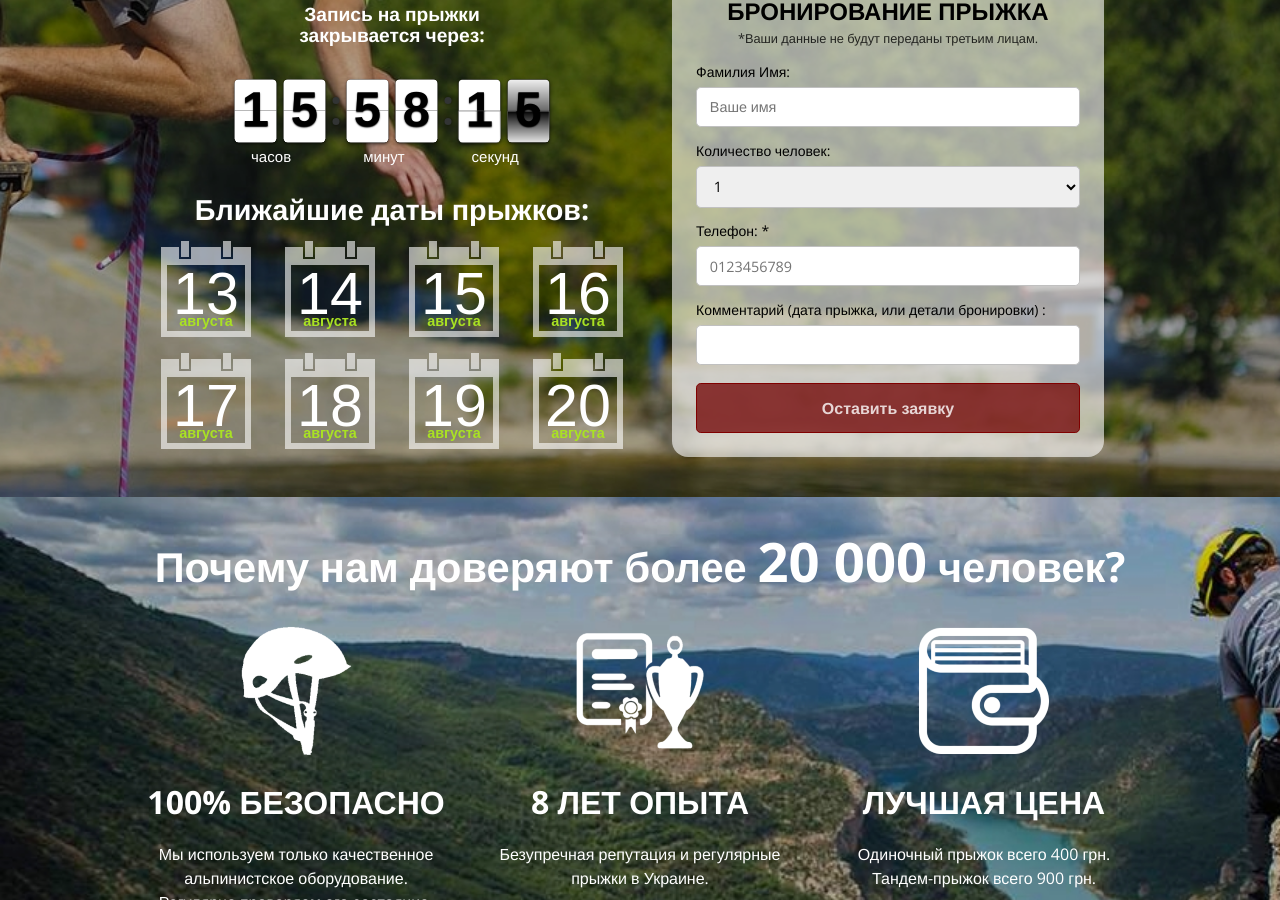
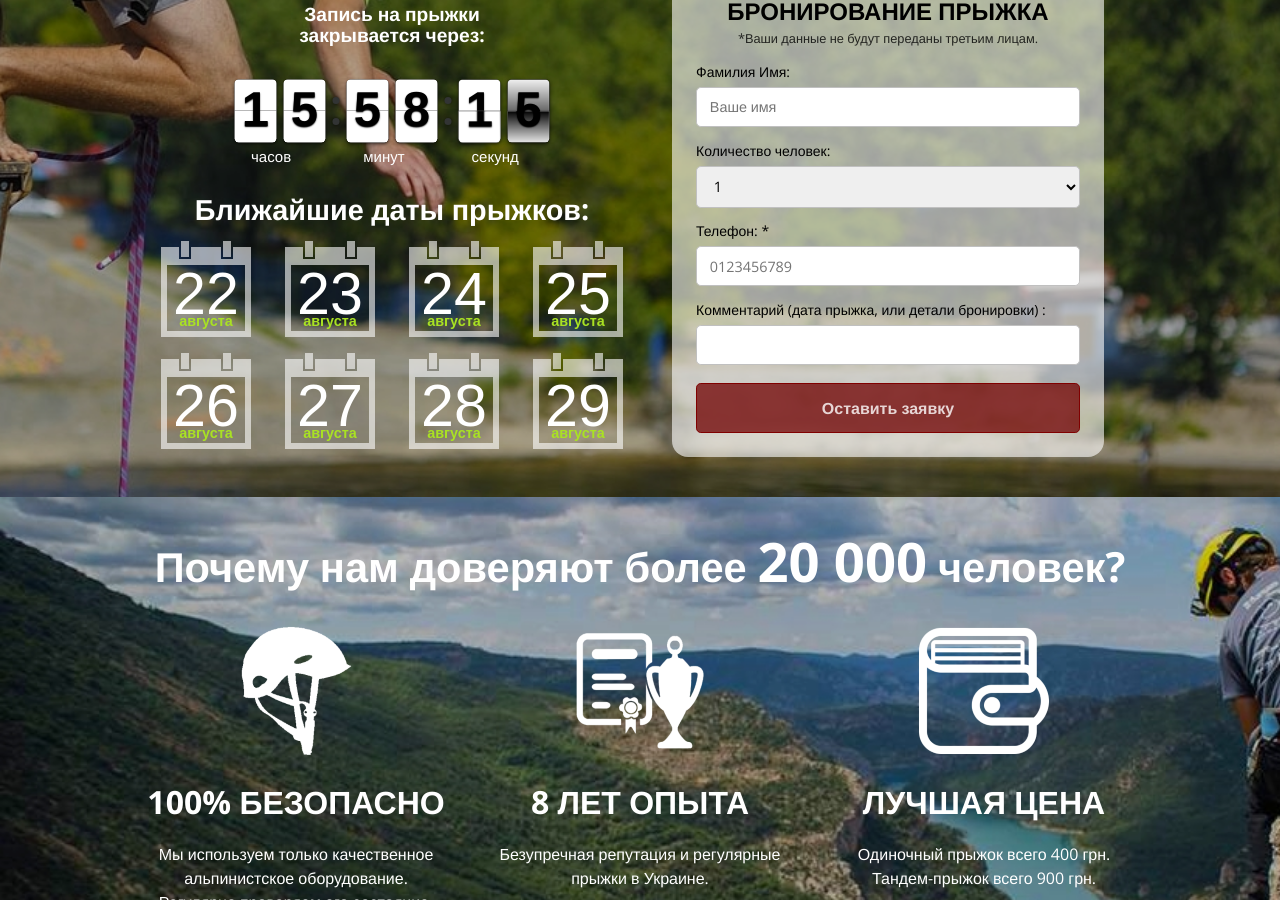
Before and after one commit to Andreyfilko/go-jump, a Jekyll site: the page built from index.md, in a window 1280 px wide and 900 px high, scrolled down 435 px. Built offline with Jekyll 4.4.1, drawn with Linux system fonts in a browser that asks for light colours; some web fonts are replaced; some of the changed text lies outside the part shown.

Commit message:
Update _config.yml
22.08.2021 - 11:01 - поменял даты прыжков.

```diff
--- a/_config.yml
+++ b/_config.yml
@@ -35,11 +35,11 @@ google_analytics:
 theme: jekyll-theme-cayman
 
 dates:
-  - 2021-08-13
-  - 2021-08-14
-  - 2021-08-15
-  - 2021-08-16
-  - 2021-08-17
-  - 2021-08-18
-  - 2021-08-19
-  - 2021-08-20
+  - 2021-08-22
+  - 2021-08-23
+  - 2021-08-24
+  - 2021-08-25
+  - 2021-08-26
+  - 2021-08-27
+  - 2021-08-28
+  - 2021-08-29
```
